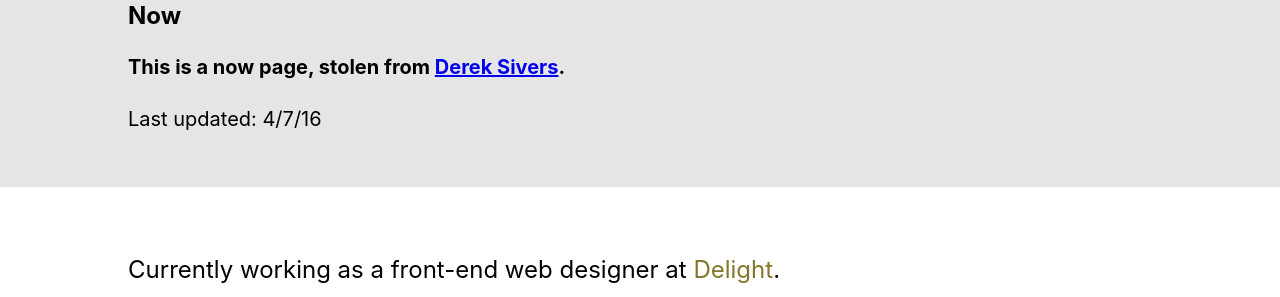
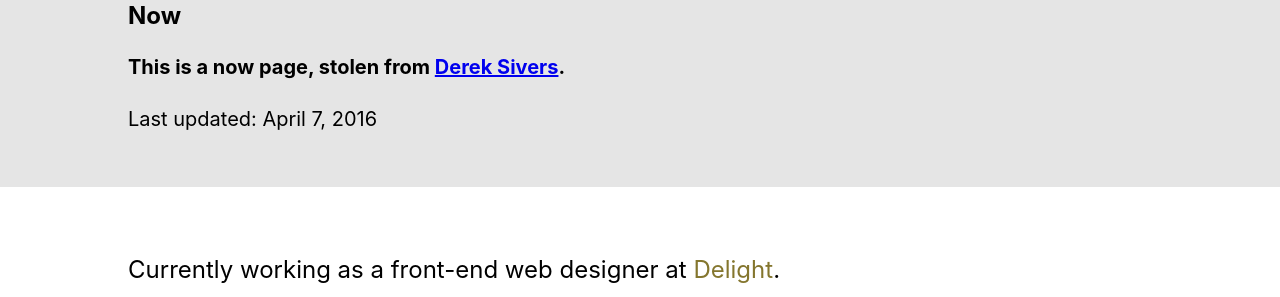
Before and after one commit to shanetheboland/portfolio, a Jekyll site: the page built from now.html, in a window 1280 px wide. Shown: the part 140-437 px from the top of the page. Built offline with Jekyll 4.4.1, drawn with Linux system fonts in a browser that asks for light colours.

Commit message:
DATE: Changed now page date

```diff
--- a/now.html
+++ b/now.html
@@ -9,7 +9,7 @@ permalink: /now/
     <h1 class="f4 f3-ns lh-title measure">Now</h1>
     <p class="f5 f4-ns b lh-copy">This is a now page, stolen from <a href="https://sivers.org/nowff" title="Derek Siver’s Now pages">Derek Sivers</a>.</p>
     <p class="measure f5 f4-ns lh-copy">
-      Last updated: 4/7/16
+      Last updated: April 7, 2016
     </p>
   </div>
 </section>
```
